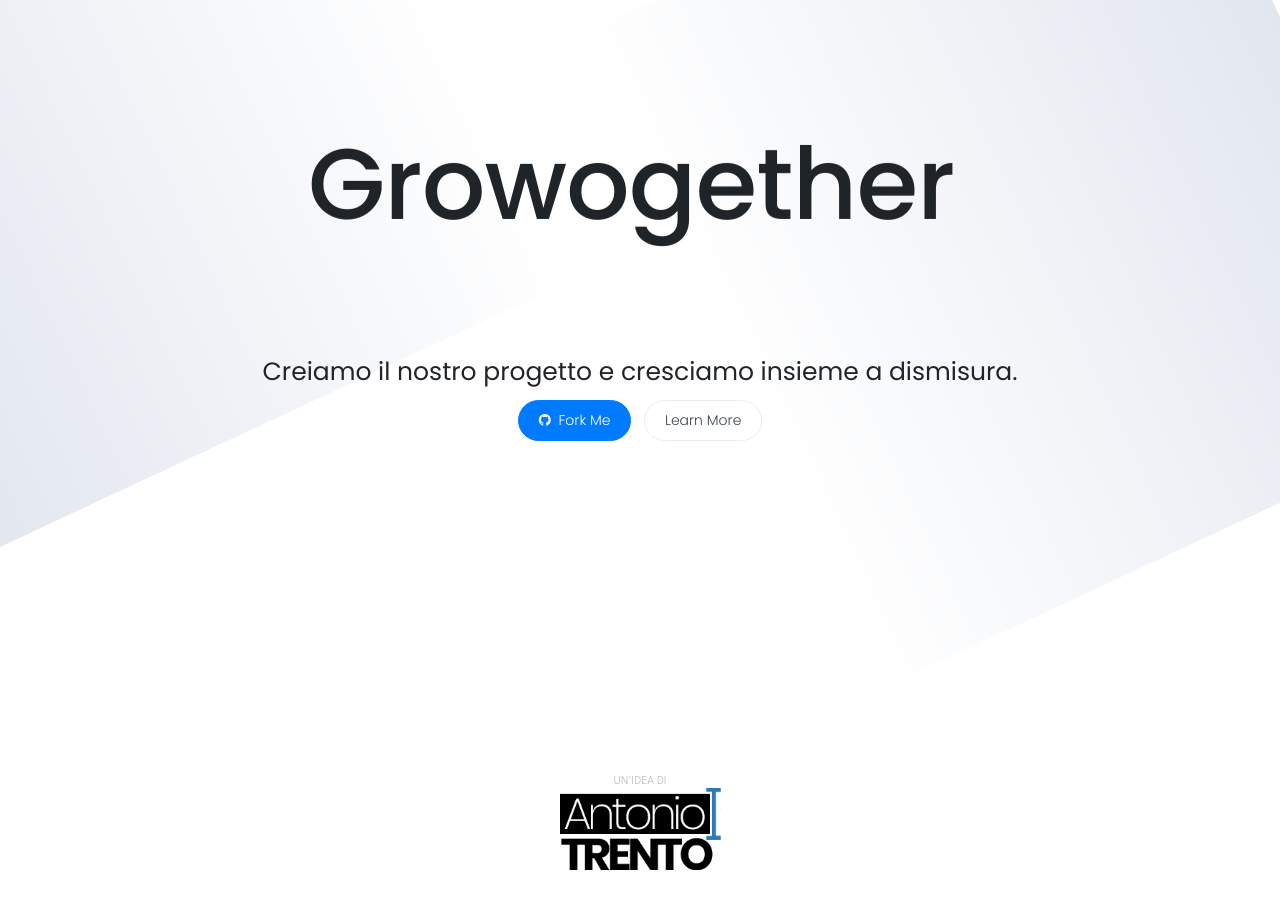
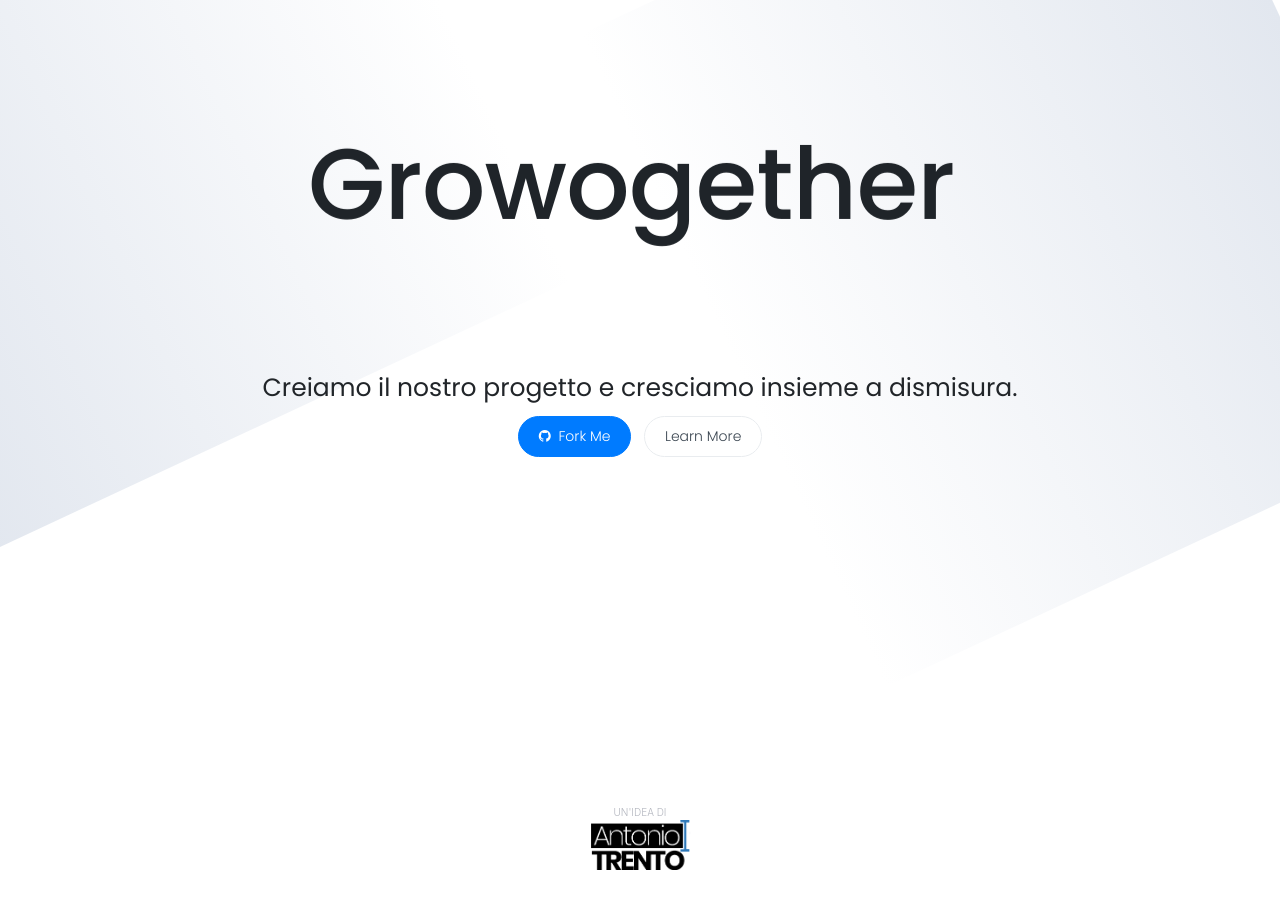
Before and after one commit to growogether/growogether.github.io, a Jekyll site: the page built from index.html, in a window 1280 px wide and 900 px high. Built offline with Jekyll 4.4.1, drawn with Linux system fonts in a browser that asks for light colours; nearby versions of some CDN libraries; comment, search, counter and statistics services are not loaded.

Commit message:
test height

```diff
--- a/index.html
+++ b/index.html
@@ -23,7 +23,7 @@ image: assets/images/shard-1-5x-3.png
     </div>
     <div class="product-by">
         <a class="slide-in" href="https://lantoniotrento.github.io" target="_blank">
-            <p>Un'idea di</p><img src="{{site.url}}{{site.baseurl}}/assets/images/antonio-trento-small-logo.png" alt="Antonio Trento - Web Marketing, web design, web admin"></a>
+            <p>Un'idea di</p><img style="height:50px" src="{{site.url}}{{site.baseurl}}/assets/images/antonio-trento-small-logo.png" alt="Antonio Trento - Web Marketing, web design, web admin"></a>
     </div>
 </div>
 <!-- Page Content -->
```
